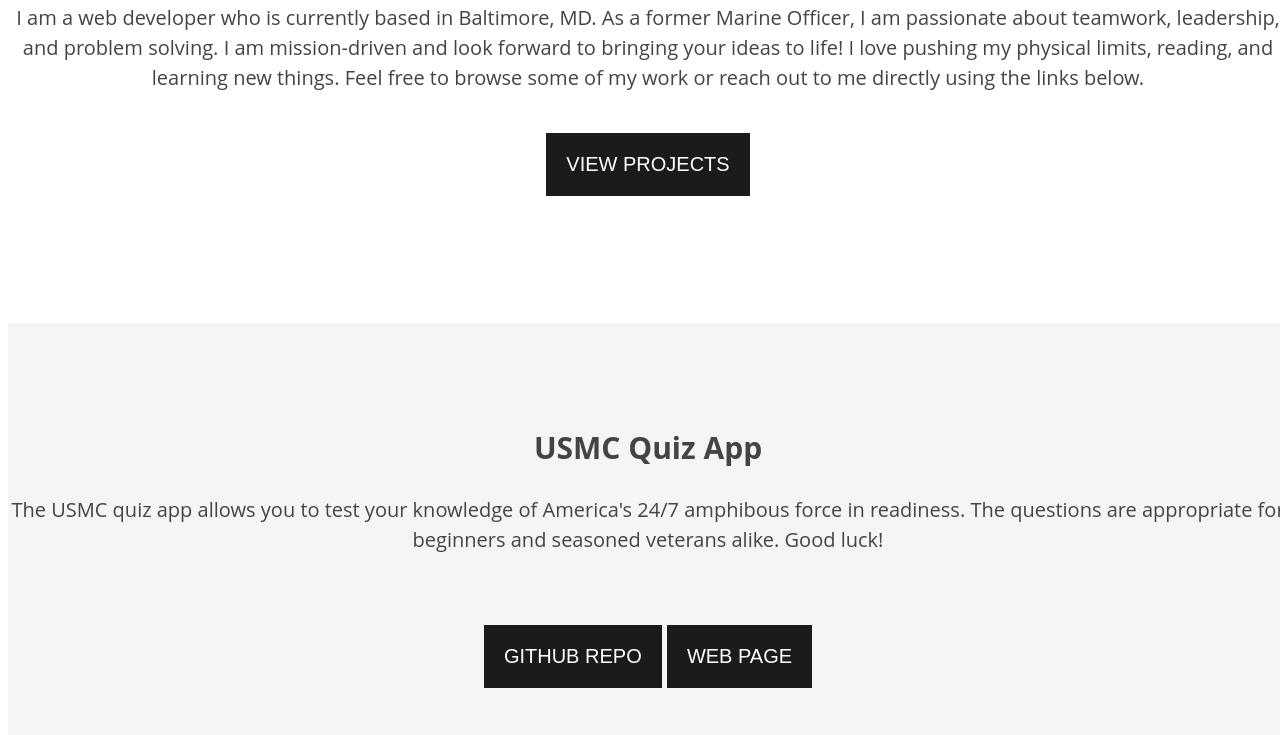
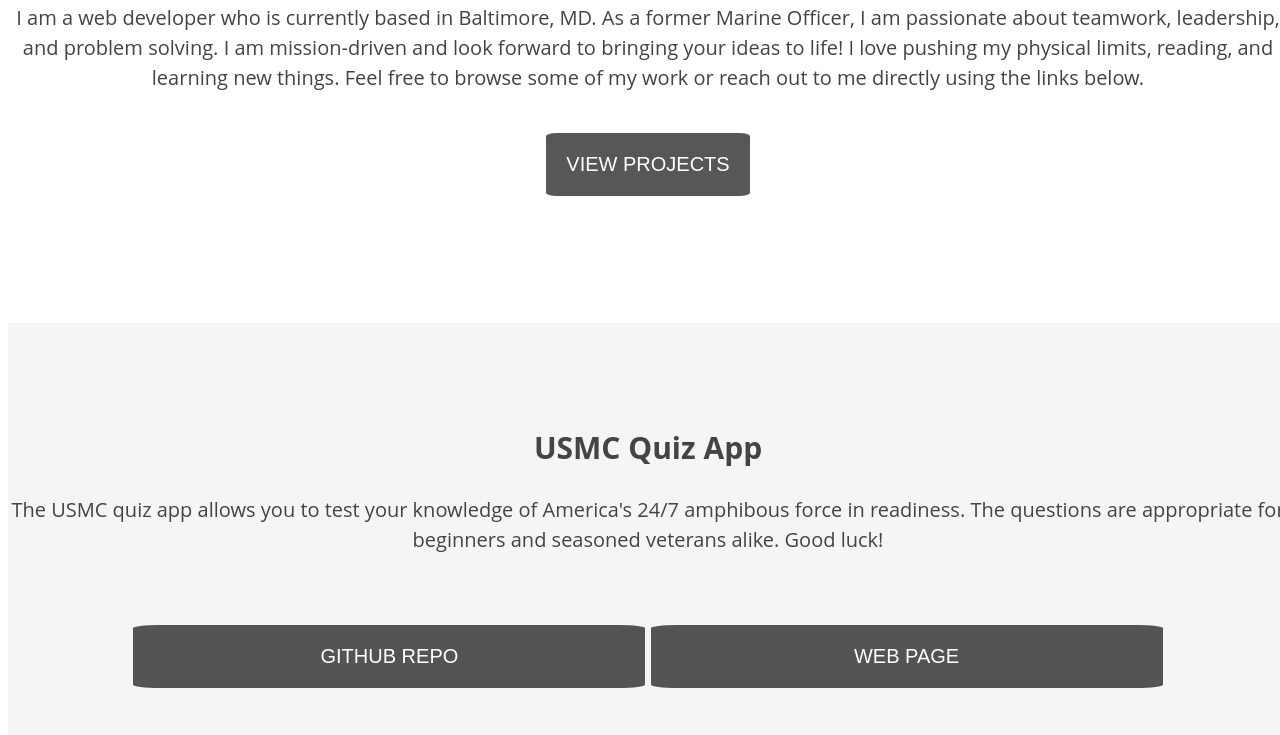
Before and after one commit to willgolinkin/Portfolio, a plain HTML site: page index.html in a window 1280 px wide. Shown: the part 553-1288 px from the top of the page. Drawn offline with nearby package versions, Linux system fonts and the light colour scheme.

Commit message:
updated CSS

```diff
--- a/index.html
+++ b/index.html
@@ -22,7 +22,7 @@
                 <h1>Hi, my name is Will</h1>
                 <h2>I'm a full stack developer and tech enthusiast</h2>
             </header>
-            <section>
+            <section class="about">
                 <p>I am a web developer who is currently based in Baltimore, MD. As a former Marine Officer, I am passionate about
                     teamwork, leadership, and problem solving. I am mission-driven and look forward to bringing your ideas to life! I love pushing my
                     physical limits, reading, and learning new things. Feel free to browse some of my work or reach out to me directly using the links
--- a/main.css
+++ b/main.css
@@ -55,6 +55,14 @@ a:visited {
   color: white;
 }
 
+h1 {
+  display: flex;
+  flex-direction: row;
+  flex-grow: 2;
+  justify-content: center;
+  align-items: center;
+}
+
 header {
   padding: 10% 0;
   margin-top: 20px;
@@ -94,9 +102,10 @@ section:nth-child(even) {
 margin-left: auto;
 margin-right: auto;
 display: flex;
+flex: 1 1 auto;
 padding: 20px;
 border: none;
-background-color: rgb(26, 27, 27);
+background-color: rgba(26, 27, 27, 0.733);
 color: #ffffff;
 font-size: 20px;
 text-transform: uppercase;
@@ -105,6 +114,7 @@ cursor: pointer;
 transition: all 0.3s ease;
 margin-top: 40px;
 margin-bottom: 50px;
+border-radius: 5%;
 }
 
 .btn-group {
@@ -114,18 +124,19 @@ margin-bottom: 50px;
 .github, .web-page {
   margin-left: auto;
   margin-right: auto;
-  display: inline-block;
+  display: block;
   padding: 20px;
   border: none;
-  background-color: rgb(26, 27, 27);
+  background-color: rgba(26, 27, 27, 0.733);
   color: #ffffff;
   font-size: 20px;
   text-transform: uppercase;
-  border-radius: 0;
   cursor: pointer;
   transition: all 0.3s ease;
   margin-top: 50px;
   margin-bottom: 50px;
+  min-width: 40%;
+  border-radius: 5%;
   }
 
   .screenshot-container {
@@ -135,3 +146,62 @@ margin-bottom: 50px;
   img {
     width: 70%;
   }
+
+  /* for any screen larger than 520px*/
+  @media screen and (min-width: 520px) {
+
+    /*.menu {
+      display: flex;
+      flex-direction: row;
+      justify-content: space-between;
+      align-items: center;
+    }*/
+
+    /*header {
+      display: flex;
+      flex-direction: row;
+      align-items: center;
+    }*/
+
+    /*.logo {
+      justify-content: flex-end;
+      flex-grow: 1;
+      /*this achieves the right result with margin, but makes the header off-center*/
+
+
+    /*h1 {
+      flex-grow: 1;
+      justify-content: center;
+    }*/
+
+    footer {
+      border-top: 2px solid rgba(128, 128, 128, 0.281);
+      width: 100%;
+      margin-top: 2px;
+      margin-left: 0;
+      margin-right: 0;
+    }
+
+    .github, .web-page {
+      margin-left: auto;
+      margin-right: auto;
+      display: inline-block;
+      /*display: flex;
+      flex: 0 1 initial;*/
+      padding: 20px;
+      border: none;
+      background-color: rgba(26, 27, 27, 0.733);
+      color: #ffffff;
+      font-size: 20px;
+      text-transform: uppercase;
+      border-radius: 5%;
+      cursor: pointer;
+      transition: all 0.3s ease;
+      margin-top: 50px;
+      margin-bottom: 50px;
+      min-width: 40%;
+    }
+
+    .view_projects_button {
+      flex-grow: 2;
+}
```
Also changed, not shown: 1 other file.
